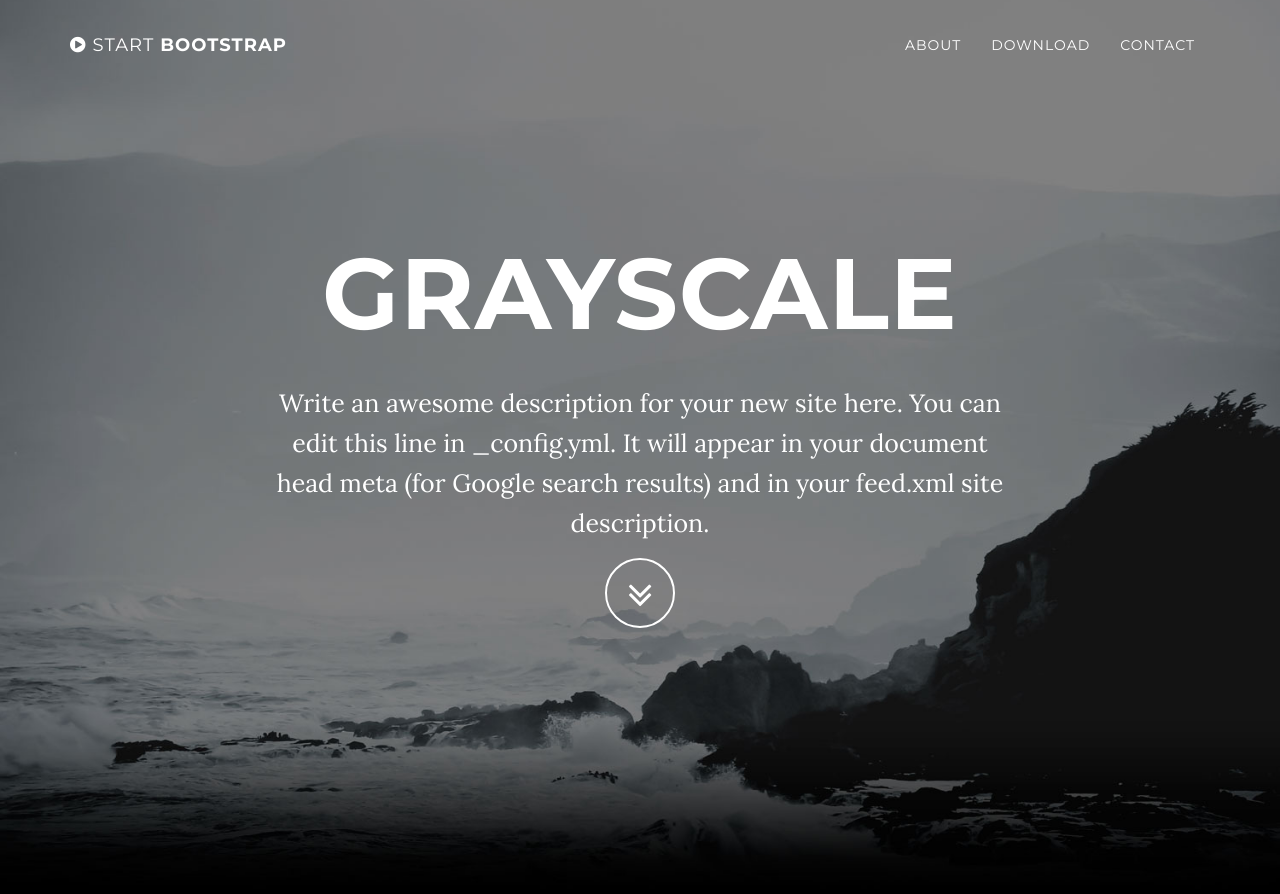
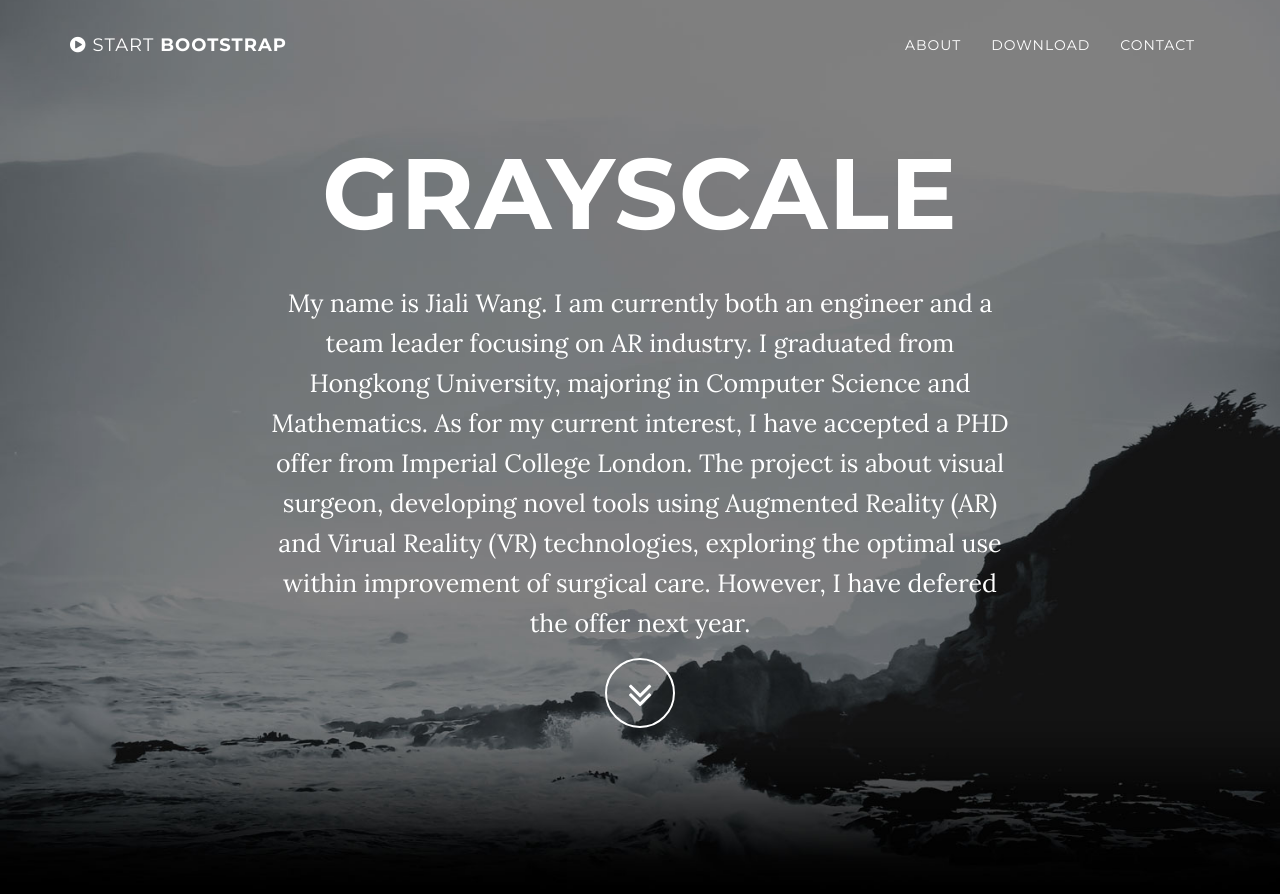
Before and after one commit to Hummmm/hummmm.github.io, a Jekyll site: the page built from index.html, in a window 1280 px wide and 900 px high. Shown: the top 894 px of the window. Built offline with Jekyll 4.4.1, drawn with Linux system fonts in a browser that asks for light colours; some of the changed text lies outside the part shown.

Commit message:
Update _config.yml

```diff
--- a/_config.yml
+++ b/_config.yml
@@ -1,8 +1,9 @@
 # Site settings
 title: Grayscale
-email: your-email@domain.com
-url: https://example.github.io
-description: "Write an awesome description for your new site here. You can edit this line in _config.yml. It will appear in your document head meta (for Google search results) and in your feed.xml site description."
+email: jiali.wong@outlook.com
+url: https://Hummmm.github.io
+description: "My name is Jiali Wang. I am currently both an engineer and a team leader focusing on AR industry. I graduated from Hongkong University, majoring in Computer Science and Mathematics. As for my current interest, I have accepted a PHD offer from Imperial College London. The project is about visual surgeon, developing novel tools using Augmented Reality (AR) and Virual Reality (VR) technologies, exploring the optimal use within improvement of surgical care. However, I have defered the offer next year.
+"
 
 # Color settings (hex-codes without the leading hash-tag)
 color:
```
